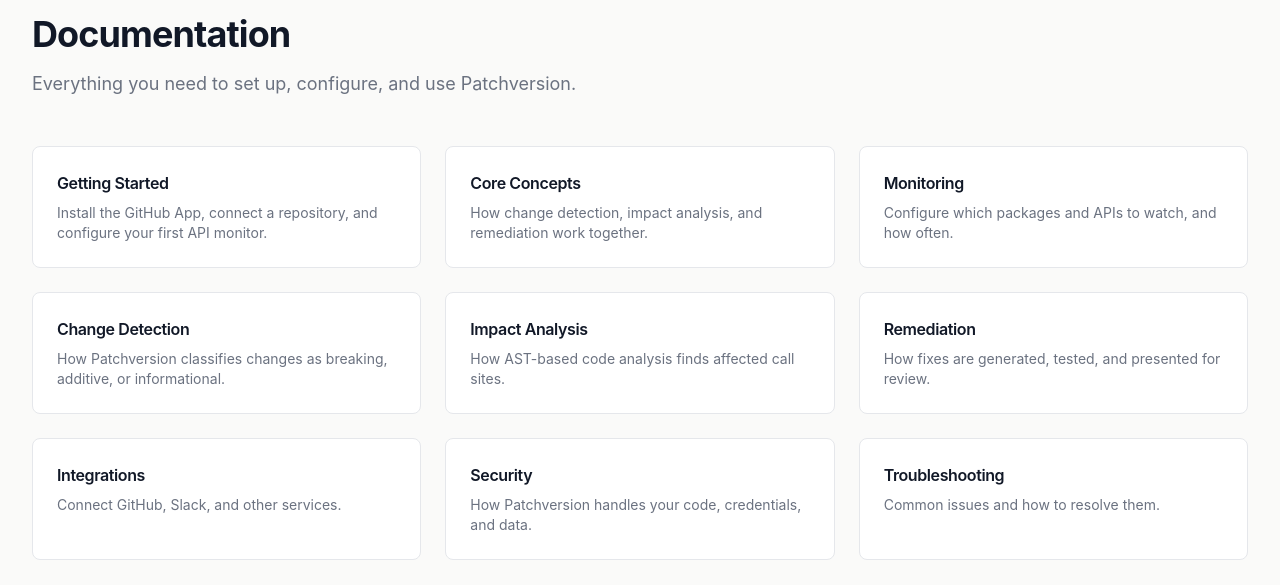
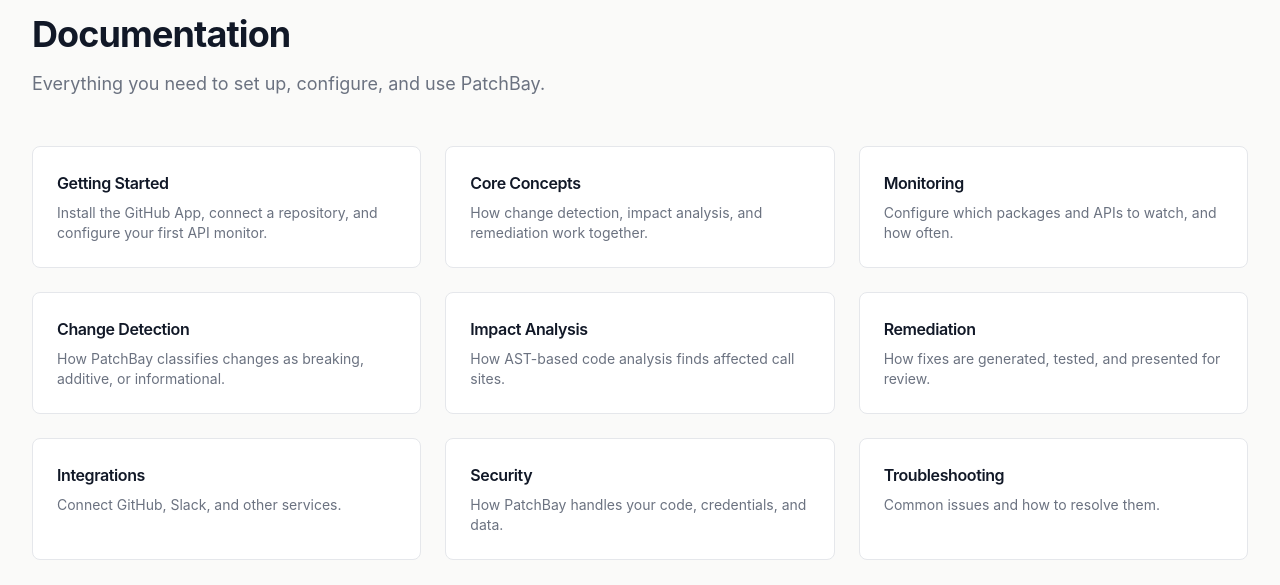
Before and after one commit to Nitish-1303/Patchversion, a Next.js app in the folder packages/site/: page /docs in a window 1280 px wide. Shown: the part 131-716 px from the top of the page. Built offline with nearby package versions, Linux system fonts and the light colour scheme.

Commit message:
Update src/app/docs/page.tsx for PatchBay branding and paid plans

```diff
--- a/packages/site/src/app/docs/page.tsx
+++ b/packages/site/src/app/docs/page.tsx
@@ -4,7 +4,7 @@ export default function DocsPage() {
       <div className="max-w-3xl mb-12">
         <h1 className="text-4xl font-bold mb-4">Documentation</h1>
         <p className="text-lg text-text-secondary">
-          Everything you need to set up, configure, and use Patchversion.
+          Everything you need to set up, configure, and use PatchBay.
         </p>
       </div>
 
@@ -26,7 +26,7 @@ export default function DocsPage() {
         />
         <DocCard
           title="Change Detection"
-          description="How Patchversion classifies changes as breaking, additive, or informational."
+          description="How PatchBay classifies changes as breaking, additive, or informational."
           href="/docs/change-detection"
         />
         <DocCard
@@ -46,7 +46,7 @@ export default function DocsPage() {
         />
         <DocCard
           title="Security"
-          description="How Patchversion handles your code, credentials, and data."
+          description="How PatchBay handles your code, credentials, and data."
           href="/docs/security"
         />
         <DocCard
```
